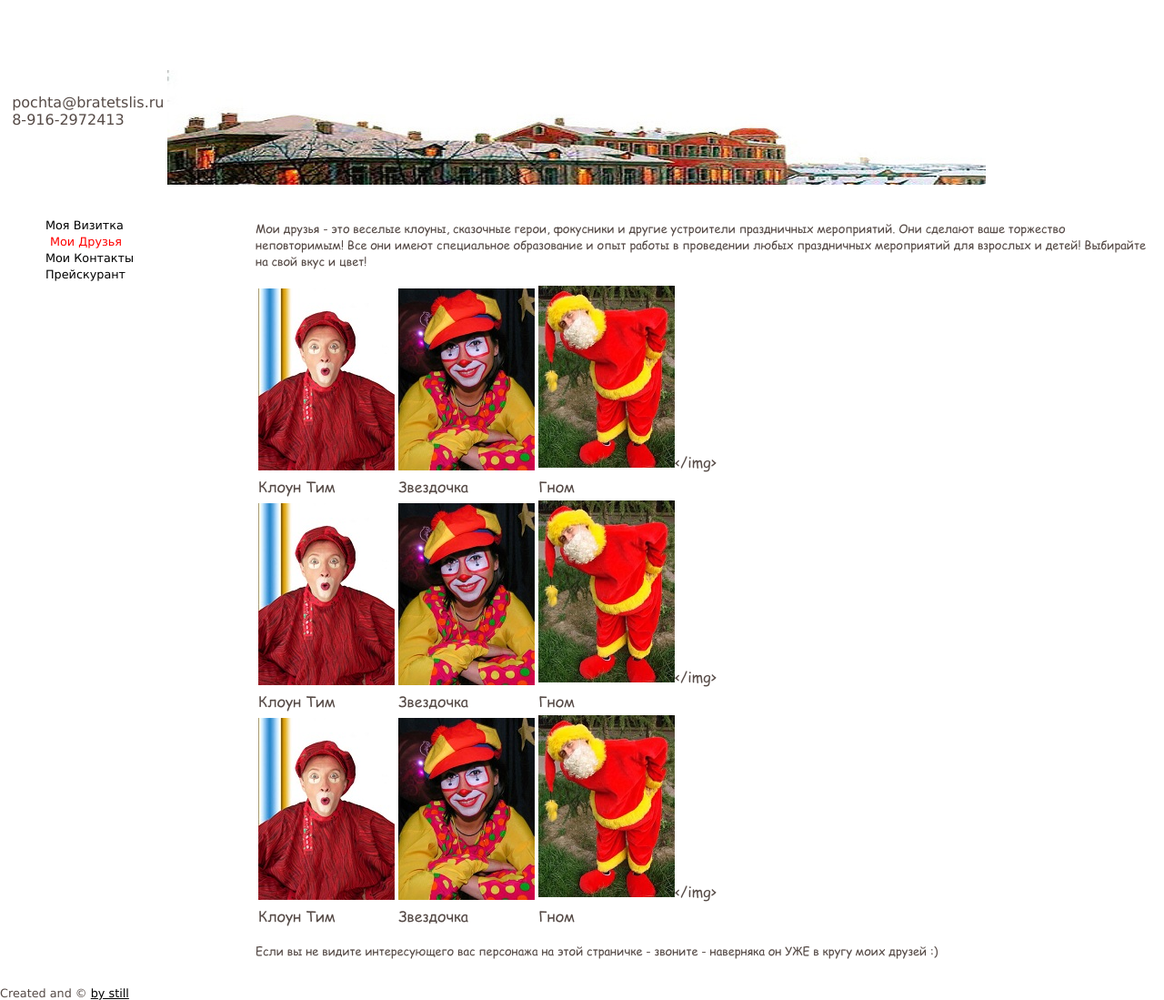
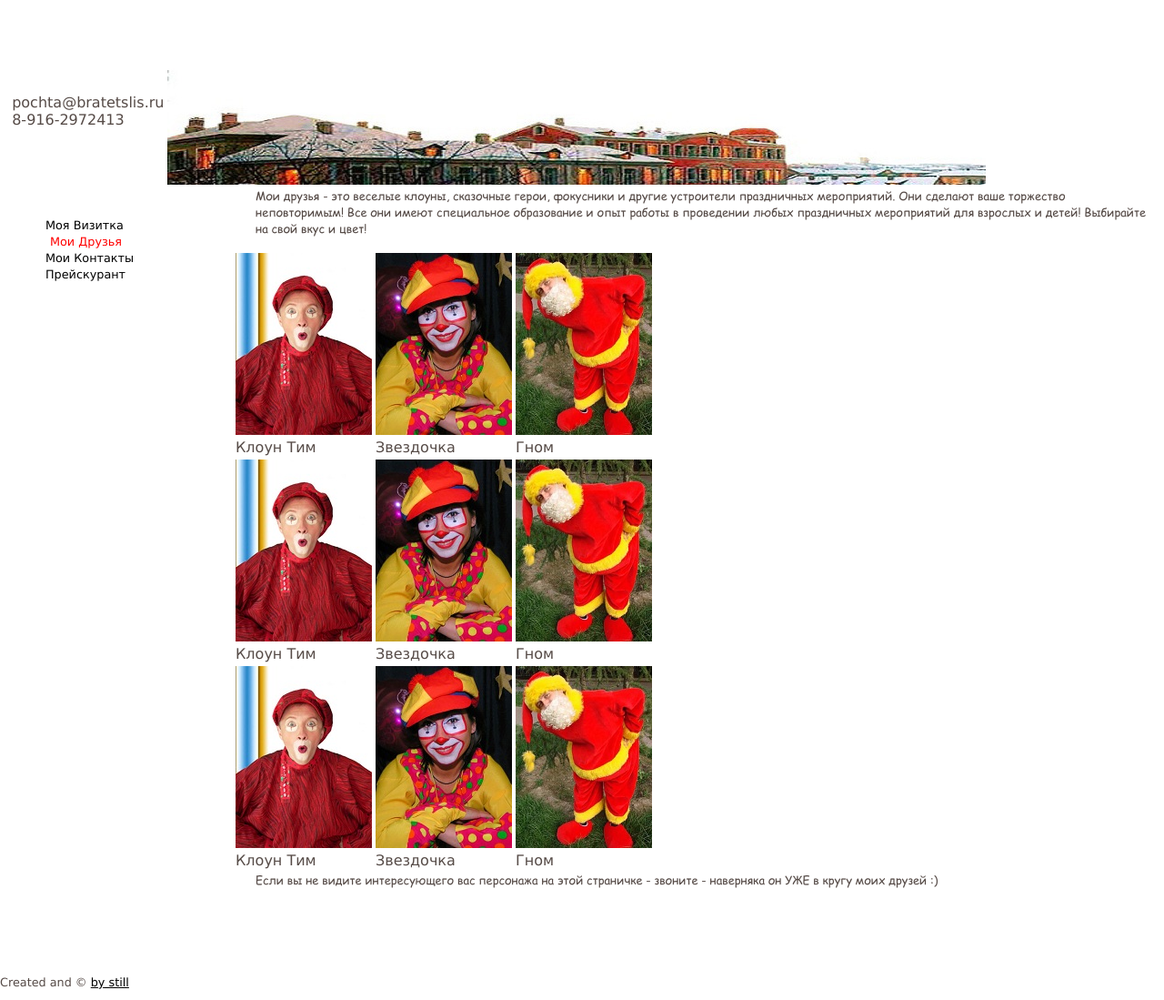
Before and after one commit to bratetslis/Site, a Jekyll site: the page built from index.md, in a window 1280 px wide. Shown: the whole page at 91% size. Built offline with Jekyll 4.4.1, drawn with Linux system fonts in a browser that asks for light colours.

Commit message:
Update index.md

```diff
--- a/index.md
+++ b/index.md
@@ -4,19 +4,42 @@
 nav: friends
 ---
 
+<style type="text/css">
+#text1 {HEIGHT: 80px; LEFT: 0px; POSITION: absolute; TOP: 50px;  hidden; WIDTH: 250px; Z-INDEX: 10}
+#text2 {HEIGHT: 80px; LEFT: 0px; POSITION: absolute; TOP: 50px;  hidden; WIDTH: 250px; Z-INDEX: 10}
+#text3 {HEIGHT: 80px; LEFT: 0px; POSITION: absolute; TOP: 50px;  hidden; WIDTH: 250px; Z-INDEX: 10}
+</style>
 
-<br><br>
-Мои друзья - это веселые клоуны, сказочные герои, фокусники и другие устроители праздничных мероприятий. Они сделают ваше торжество неповторимым! Все они имеют специальное образование и опыт работы в проведении любых праздничных мероприятий для взрослых и детей! Выбирайте на свой вкус и цвет!
+<p>Мои друзья - это веселые клоуны, сказочные герои, фокусники и другие устроители праздничных мероприятий. Они сделают ваше торжество неповторимым! Все они имеют специальное образование и опыт работы в проведении любых праздничных мероприятий для взрослых и детей! Выбирайте на свой вкус и цвет!</p>
 
+<table>
+<tr><td><a href="javascript:alert('Смотрите и другие подсказки по любому персонажу')" onmouseover="showhint('text1');" onmouseout="hidehint('text1');"><img src="../img/tim.jpg"></a></td>
+<td><a href="javascript:alert('Смотрите и другие подсказки по любому персонажу')" onmouseover="showhint('text2');" onmouseout="hidehint('text2');"><img src="../img/zvezdochka.jpg"></a></td>
+<td><a href="javascript:alert('Смотрите и другие подсказки по любому персонажу')" onmouseover="showhint('text3');" onmouseout="hidehint('text3');"><img src="../img/gnom.jpg"></a></td></tr>
+<tr><td> Клоун Тим </td><td>Звездочка</td><td>Гном</td></tr>
+<tr><td><a href="../tim/Tim.html"><img src="../img/tim.jpg"></a></td><td><img src="../img/zvezdochka.jpg"></td><td><img src="../img/gnom.jpg"></td></tr>
+<tr><td> Клоун Тим </td><td>Звездочка</td><td>Гном</td></tr>
+<tr><td><a href="../tim/Tim.html"><img src="../img/tim.jpg"></a></td><td><img src="../img/zvezdochka.jpg"></td><td><img src="../img/gnom.jpg"></td></tr>
+<tr><td> Клоун Тим </td><td>Звездочка</td><td>Гном</td></tr>
+</table>
 
+<p>Если вы не видите интересующего вас персонажа на этой страничке - звоните - наверняка он УЖЕ в кругу моих друзей :)</p>
 
-<p><table>
-<tr><td><a href="../tim/Tim.html" target="_blank"><img src="../img/tim.jpg" alt="Привет. Меня зовут Тим!"></a></td><td><img src="../img/zvezdochka.jpg" alt="Звездочка"></td><td><img src="../img/gnom.jpg" alt="Гном"></img></td></tr>
-<tr><td> Клоун Тим </td><td>Звездочка</td><td>Гном</td></tr>
-<tr><td><a href="../tim/Tim.html" target="_blank"><img src="../img/tim.jpg" alt="Привет. Меня зовут Тим!"></a></td><td><img src="../img/zvezdochka.jpg" alt="Звездочка"></td><td><img src="../img/gnom.jpg" alt="Гном"></img></td></tr>
-<tr><td> Клоун Тим </td><td>Звездочка</td><td>Гном</td></tr>
-<tr><td><a href="../tim/Tim.html" target="_blank"><img src="../img/tim.jpg" alt="Привет. Меня зовут Тим!"></a></td><td><img src="../img/zvezdochka.jpg" alt="Звездочка"></td><td><img src="../img/gnom.jpg" alt="Гном"></img></td></tr>
-<tr><td> Клоун Тим </td><td>Звездочка</td><td>Гном</td></tr>
-</table></p>
+<table cellspacing="0" id='text1' border="1" align="left" width="100%" cellpadding="5" style="HEIGHT: 80px; LEFT: 500px; TOP: 200px; WIDTH: 300px; display:none">
+<tr><td bgcolor="#FFFFE1"><font size="-2"><b>Привет. Меня зовут Клоун Тим!</b><br>
+Клоун Тим оставит у Вашего ребенка самые незабываемые и яркие впечатления. Конкурсы, игры, легкий аквагрим, веселые эстафеты - все это уже включено в нашу игровую интерактивную программу. Для каждого ребенка подарок - игрушка из шара для моделирования. Также Вы можете пригласить на детский праздник вместе с клоуном Тимом какого-либо еще другого персонажа. Мероприятие проходит активно, смешно и весело.
+Веселятся все!</font>
+</td></tr></table>
+<table cellspacing="0" id='text2' border="1" align="left" width="100%" cellpadding="5" style="HEIGHT: 80px; LEFT: 100px; TOP: 200px; WIDTH: 300px; display:none">
+<tr><td bgcolor="#FFFFE1"><font size="-2"><b>Привет. Меня зовут Звездочка!</b><br>
+Звездочка оставит у Вашего ребенка самые незабываемые и яркие впечатления. Конкурсы, игры, легкий аквагрим, веселые эстафеты - все это уже включено в нашу игровую интерактивную программу. Для каждого ребенка подарок - игрушка из шара для моделирования. Также Вы можете пригласить на детский праздник вместе с клоуном Тимом какого-либо еще другого персонажа. Мероприятие проходит активно, смешно и весело.
+Веселятся все!</font>
+</td></tr></table>
+<table cellspacing="0" id='text3' border="1" align="left" width="100%" cellpadding="5" style="HEIGHT: 80px; LEFT: 150px; TOP: 150px; WIDTH: 300px; display:none">
+<tr><td bgcolor="#FFFFE1"><font size="-2"><b>Привет. Я Гном!</b><br>
+Гном оставит у Вашего ребенка самые незабываемые и яркие впечатления. Конкурсы, игры, легкий аквагрим, веселые эстафеты - все это уже включено в нашу игровую интерактивную программу. Для каждого ребенка подарок - игрушка из шара для моделирования. Также Вы можете пригласить на детский праздник вместе с клоуном Тимом какого-либо еще другого персонажа. Мероприятие проходит активно, смешно и весело.
+Веселятся все!</font>
+</td></tr></table>
+<br>
 
-Если вы не видите интересующего вас персонажа на этой страничке - звоните - наверняка он УЖЕ в кругу моих друзей :)
+<br>
```
